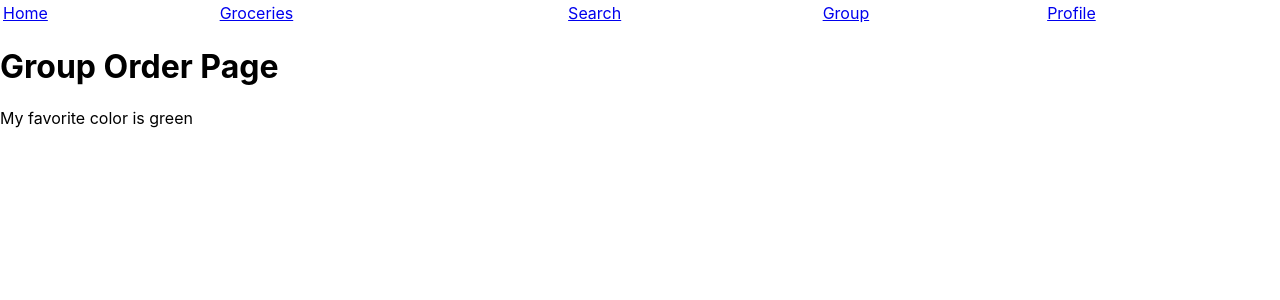
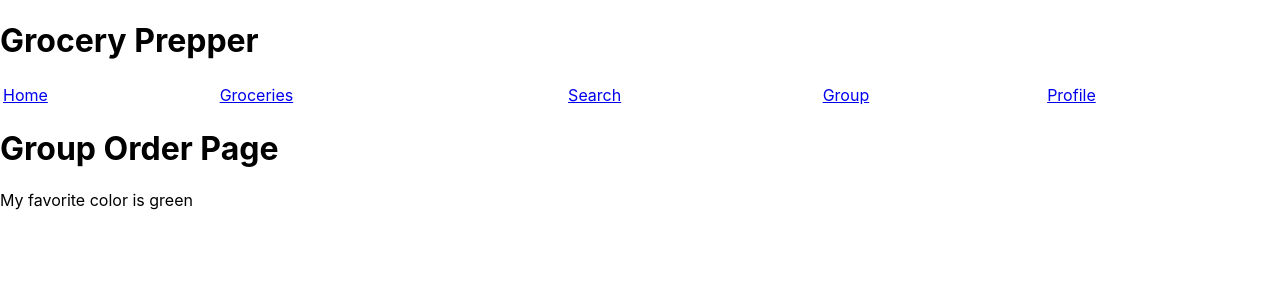
Before and after one commit to rcvalenteai/groceryprep-web-db, a React (Create React App) app: page /group in a window 1280 px wide. Shown: the top 300 px of the page. Built offline with nearby package versions, Linux system fonts and the light colour scheme.

Commit message:
Add header to each page

```diff
--- /dev/null
+++ b/src/components/Header.js
@@ -0,0 +1,11 @@
+import React from 'react';
+
+function Header() {
+  return (
+    <div>
+      <h1>Grocery Prepper</h1>
+    </div>
+  )
+}
+
+export default Header;
--- a/src/pages/Groceries.js
+++ b/src/pages/Groceries.js
@@ -1,5 +1,6 @@
 import React from 'react';
 import NavBar from "../components/NavBar";
+import Header from "../components/Header";
 
 class Groceries extends React.Component {
     constructor() {
@@ -10,6 +11,7 @@
     render() {
         return (
             <div>
+                <Header/>
                 <NavBar/>
                 <h1>Groceries Page</h1>
                 <p>My favorite color is {this.state.color}</p>
--- a/src/pages/Group.js
+++ b/src/pages/Group.js
@@ -1,5 +1,6 @@
 import React from 'react';
 import NavBar from "../components/NavBar";
+import Header from "../components/Header";
 
 class Group extends React.Component {
     constructor() {
@@ -10,6 +11,7 @@
     render() {
         return (
             <div>
+                <Header/>
                 <NavBar/>
                 <h1>Group Order Page</h1>
                 <p>My favorite color is {this.state.color}</p>
--- a/src/pages/Home.js
+++ b/src/pages/Home.js
@@ -1,5 +1,6 @@
 import React from 'react';
 import NavBar from "../components/NavBar";
+import Header from "../components/Header";
 
 class Home extends React.Component {
     constructor() {
@@ -10,6 +11,7 @@
     render() {
         return (
             <div>
+                <Header/>
                 <NavBar/>
                 <p>My favorite color is {this.state.color}</p>
             </div>
--- a/src/pages/Profile.js
+++ b/src/pages/Profile.js
@@ -1,5 +1,6 @@
 import React from 'react';
 import NavBar from "../components/NavBar";
+import Header from "../components/Header";
 
 class Profile extends React.Component {
     constructor() {
@@ -23,6 +24,7 @@
     render() {
         return (
             <div>
+                <Header/>
                 <NavBar/>
                 <h1>Profile Page</h1>
                 <p>My favorite color is {this.state.color}</p>
--- a/src/pages/RecipeDetail.js
+++ b/src/pages/RecipeDetail.js
@@ -1,5 +1,6 @@
 import React from 'react';
 import NavBar from "../components/NavBar";
+import Header from "../components/Header";
 
 class RecipeDetail extends React.Component {
     constructor() {
@@ -10,6 +11,7 @@
     render() {
         return (
             <div>
+                <Header/>
                 <NavBar/>
                 <h1>Recipe Detail Page</h1>
                 <p>My favorite color is {this.state.color}</p>
--- a/src/pages/SearchRecipe.js
+++ b/src/pages/SearchRecipe.js
@@ -1,5 +1,6 @@
 import React from 'react';
 import NavBar from "../components/NavBar";
+import Header from "../components/Header";
 
 class SearchRecipe extends React.Component {
     constructor() {
@@ -10,6 +11,7 @@
     render() {
         return (
             <div>
+                <Header/>
                 <NavBar/>
                 <h1>Search Recipe Page</h1>
                 <p>My favorite color is {this.state.color}</p>
```
